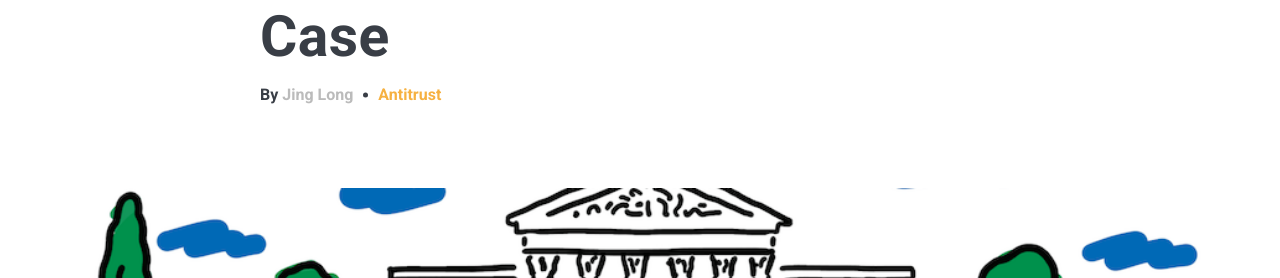
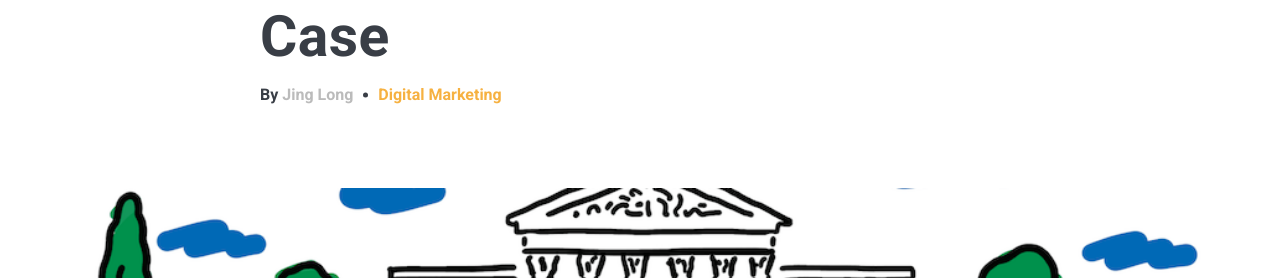
Before and after one commit to jing042323/jing-long, a Jekyll site: the page built from _posts/2021-10-21-google_antitrust.markdown, in a window 1280 px wide and 900 px high. Shown: the part 275-553 px from the top of the window. Built offline with Jekyll 4.4.1, drawn with Linux system fonts in a browser that asks for light colours; nearby versions of some CDN libraries; comment, search, counter and statistics services are not loaded.

Commit message:
update google

```diff
--- a/_posts/2021-10-07-google_ads.markdown
+++ b/_posts/2021-10-07-google_ads.markdown
@@ -3,7 +3,7 @@
 title: Google Ads Campaign
 date: 2021-04-21
 image: google_ads.png
-tags: [Google Analytics, keyword advertising]
+tags: [Digital Marketing]
 ---
 
 In this project, we had a very exciting firsthand experience of 'running' a business. We first design and launch our own website by Weebly, and use tag manager to monitor the site via Google Analytics. Then, we use Google Paid/Keyword Advertising with a budget of £20 to bring visitors to our site. Our goal is to measure the effectiveness of our advertising plan and adjust our decision making through analysing the real data we collect over a few weeks.
--- a/_posts/2021-10-21-google_antitrust.markdown
+++ b/_posts/2021-10-21-google_antitrust.markdown
@@ -3,7 +3,7 @@
 title: Google Antitrust Case
 date: 2021-04-30
 image: google_antitrust.png
-tags: Antitrust
+tags: [Digital Marketing]
 ---
 
 Google is currently facing anti-trust actions in many different regions. Moving first are the ones in the U.S and Australia, and EU is also following. In this project, we first read the basic background readings, do some research and take the following position for discussion:
@@ -277,11 +277,11 @@
 
 ***
 
-# <span style="border-bottom:2px solid DodgerBlue;color:DodgerBlue">4. Proposal</span>
+# <span style="border-bottom:2px solid DarkSeaGreen;color:DarkSeaGreen">4. Proposal</span>
 
 From the above analysis, it is clear that Google’s current practice has reinforce its market dominance and created unfair competition in the mobile access segment. Changes will need to be implemented, with proposal as followed:
 
-## <span style="color:DodgerBlue">4.1 Break-up of Google mobile access product/services </span>
+## <span style="color:DarkSeaGreen">4.1 Break-up of Google mobile access product/services </span>
 
 Learning from the Microsoft antitrust case in Europe, we can see that one possible change to Google in settling the antitrust cases could be a break-up of its current product or services.
 
@@ -297,7 +297,7 @@
 
 Other than the break-up between Android mobile operating system and pre-installation apps, another feature could be introduced to Google proprietary apps, for users to ‘opt-in’ extra features, instead of the current normal practice of ‘opt-out’ selection. For example, if users would like to receive advertisement when they do search using Google Search or Chrome, they would have to select ‘opt-in’ in the browser setting to have advertisement appear together. Users of Google Ads, will have to ‘opt-in’ for their advertisement appearing in Google Network Partners (like YouTube) in order to gain extra ad appearance through multiple channels, instead of the current default setting where the user will have to untick and select ‘opt-out’ of those additional features. Again, it is giving the right to user for a conscious choice. It is the same case like ordering fool when reading a menu in restaurant. Both set meals, and a la carte appear with their prices in the menu for the customer to choose; rather than having a default meal sets for diners to opt-out individual meal, making a difficult thinking situation for the diners.
 
-## <span style="color:DodgerBlue">4.2 Open tech standard</span>
+## <span style="color:DarkSeaGreen">4.2 Open tech standard</span>
 
 To address the thorny issues posed by our big tech ‘gatekeepers’, we believe that the existing antitrust laws which are punitive in nature are not sufficient. An active preventive/ nurturing approach must be used to address these issues holistically instead. Thus, we will model against regulations like the Open bank PSD2 standard to propose a set of governing principles so that big techs like Google take active steps to ensure their platform is compatible with smaller rivals and share data with these rivals without compromising the user’s data security. We will coin our proposed approach the ‘Open tech’ standard.
 
@@ -319,7 +319,7 @@
 <img src="{{site.baseurl}}/assets/img/Google_antitrust/12.png" height="300" width="400" />
 </p>
 
-## <span style="color:DodgerBlue">4.3 Common data storage platform</span>
+## <span style="color:DarkSeaGreen">4.3 Common data storage platform</span>
 
 The collection and control of user data is one of the most important source of Google’s market power. It becomes more and more powerful with an increase of data collection. With the user data, Google can build sophisticated user profiles, which benefits the development of its products and services and make more profits. From the analysis part above we also can see that Google is trying to acquire as much user data as it can.
 
@@ -329,7 +329,7 @@
 
 ***
 
-# <span style="border-bottom:2px solid black;color:black">5. Conclusion – Where do we go next?</span>
+# <span style="border-bottom:2px solid DarkSeaGreen;color:DarkSeaGreen">5. Conclusion – Where do we go next?</span>
 
 - **Google**
 
```
Also changed, not shown: _pages/my-projects.md (+2 -2 lines).
